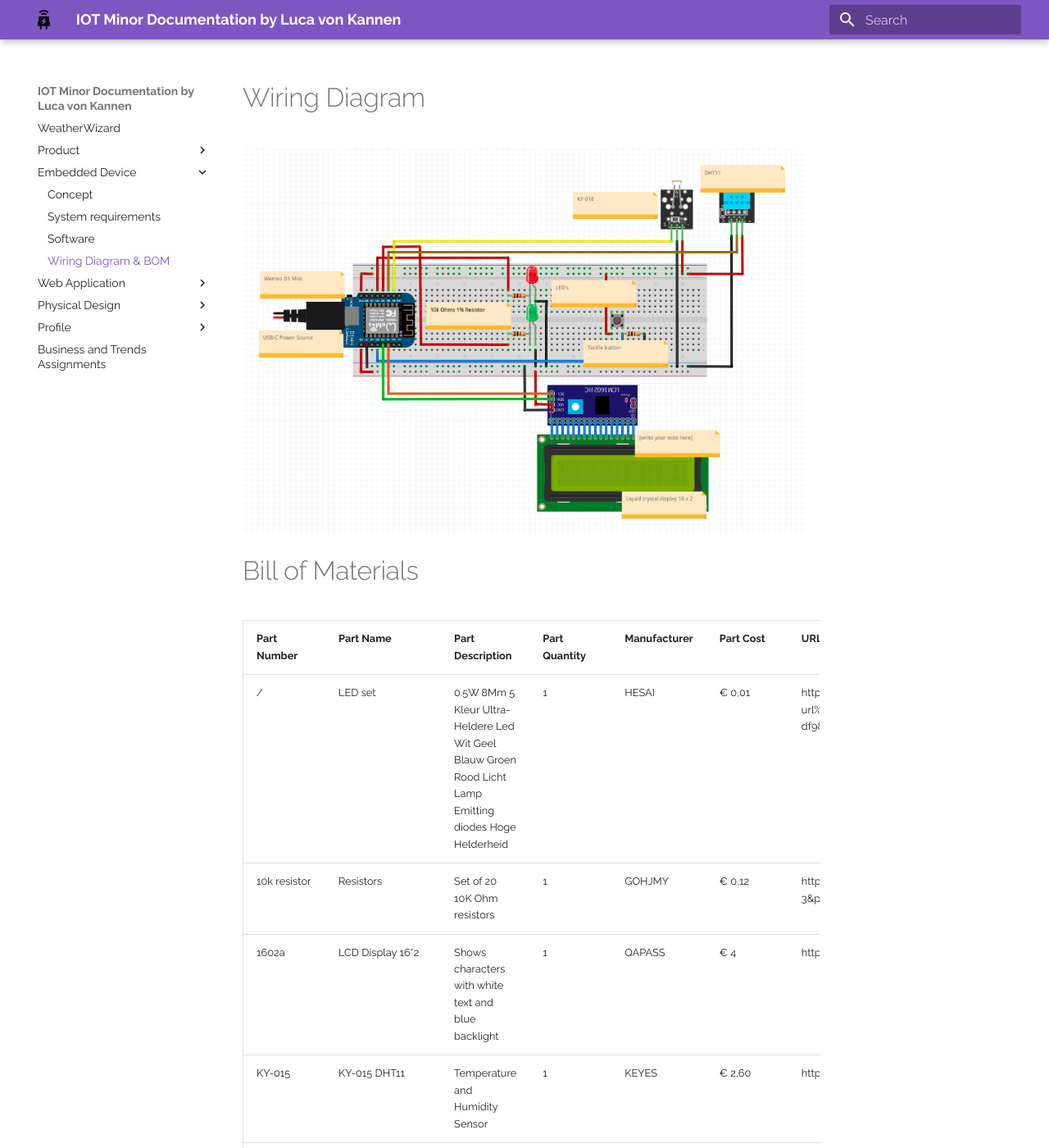
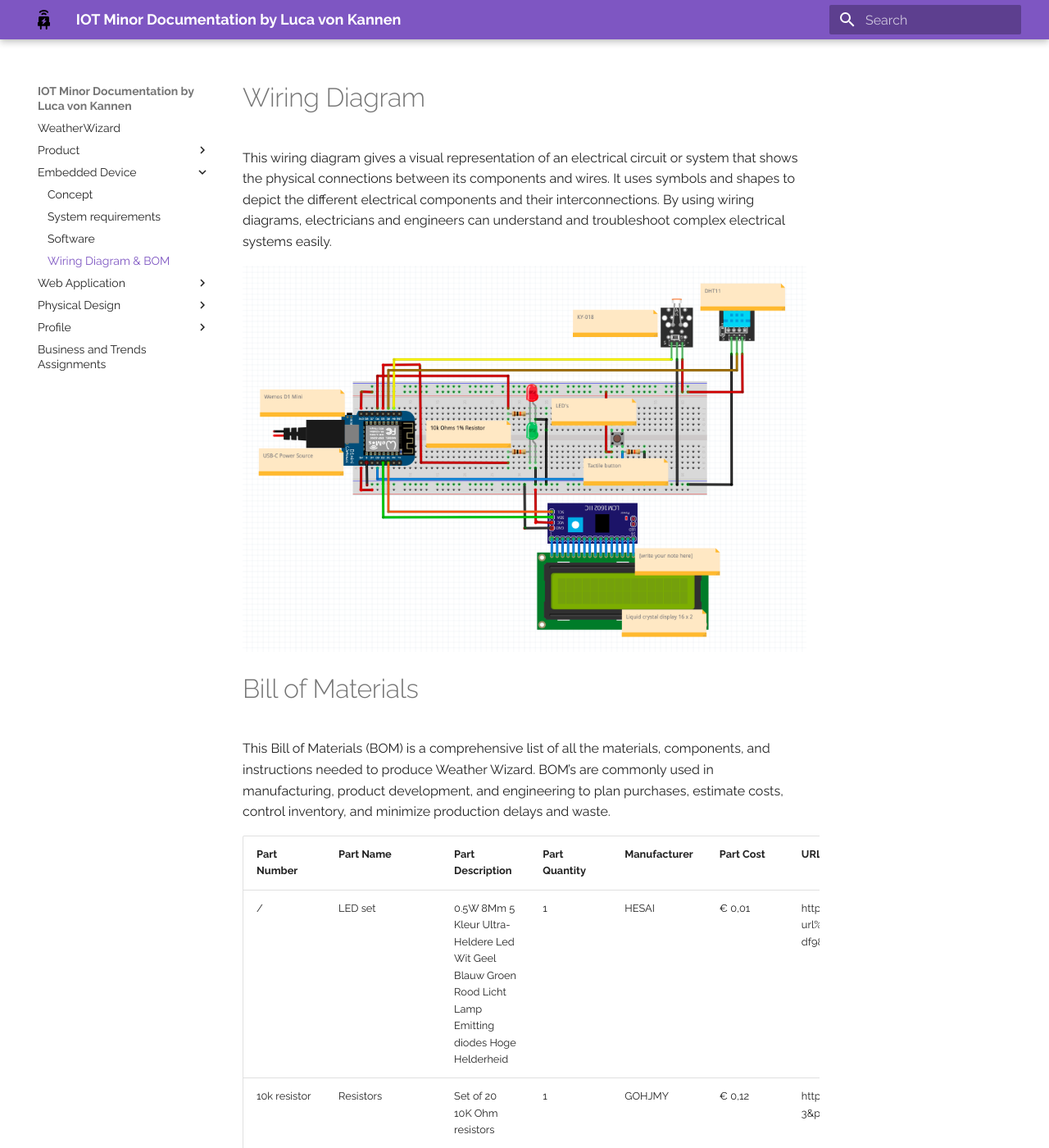
Before and after one commit to lv042/Weather-Wizard, an MkDocs documentation site: the page built from docs/bom.md, in a window 1280 px wide and 1400 px high. Shown: the whole window at 82% size. Built offline with MkDocs 1.6.1 and Material for MkDocs 9.7.7, drawn with Linux system fonts in a browser that asks for light colours.

Commit message:
Added introduction to bom and wd

```diff
--- a/docs/bom.md
+++ b/docs/bom.md
@@ -1,8 +1,12 @@
 # Wiring Diagram
+
+This wiring diagram gives a visual representation of an electrical circuit or system that shows the physical connections between its components and wires. It uses symbols and shapes to depict the different electrical components and their interconnections. By using wiring diagrams, electricians and engineers can understand and troubleshoot complex electrical systems easily.
 
 ![Wiring](images/Wiring.png)
 
 # Bill of Materials
+
+This Bill of Materials (BOM) is a comprehensive list of all the materials, components, and instructions needed to produce Weather Wizard. BOM's are commonly used in manufacturing, product development, and engineering to plan purchases, estimate costs, control inventory, and minimize production delays and waste.
 
 | Part Number | Part Name                          | Part Description                                                                                        | Part Quantity    | Manufacturer | Part Cost | URL                                                                                                                                                                   |
 |------------|------------------------------------|---------------------------------------------------------------------------------------------------------|------------------|-------------|-----------|-----------------------------------------------------------------------------------------------------------------------------------------------------------------------|
```
